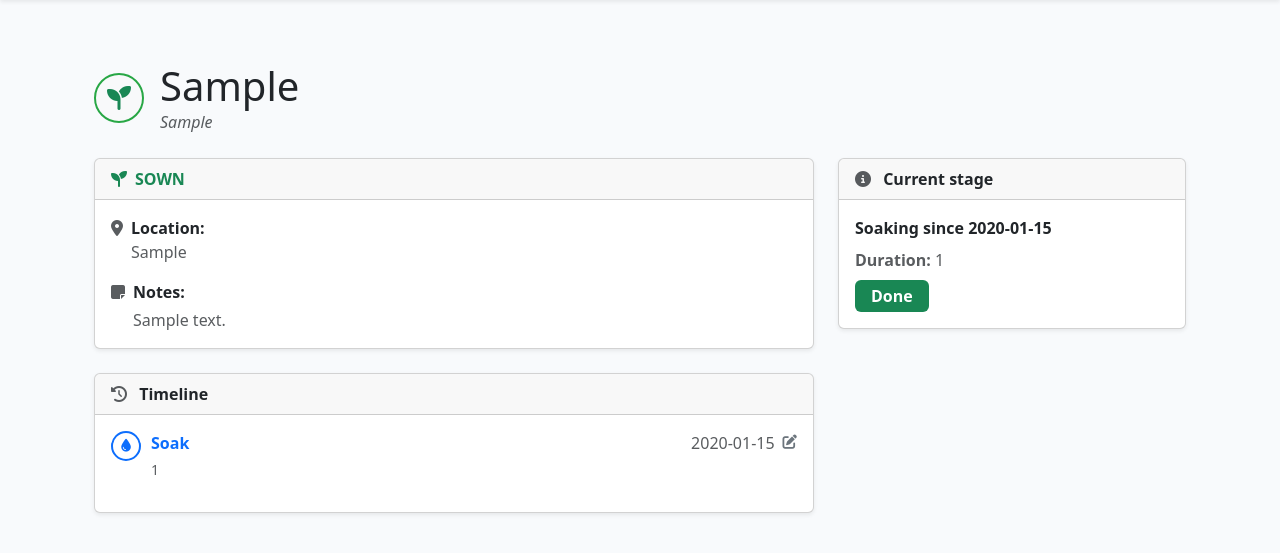
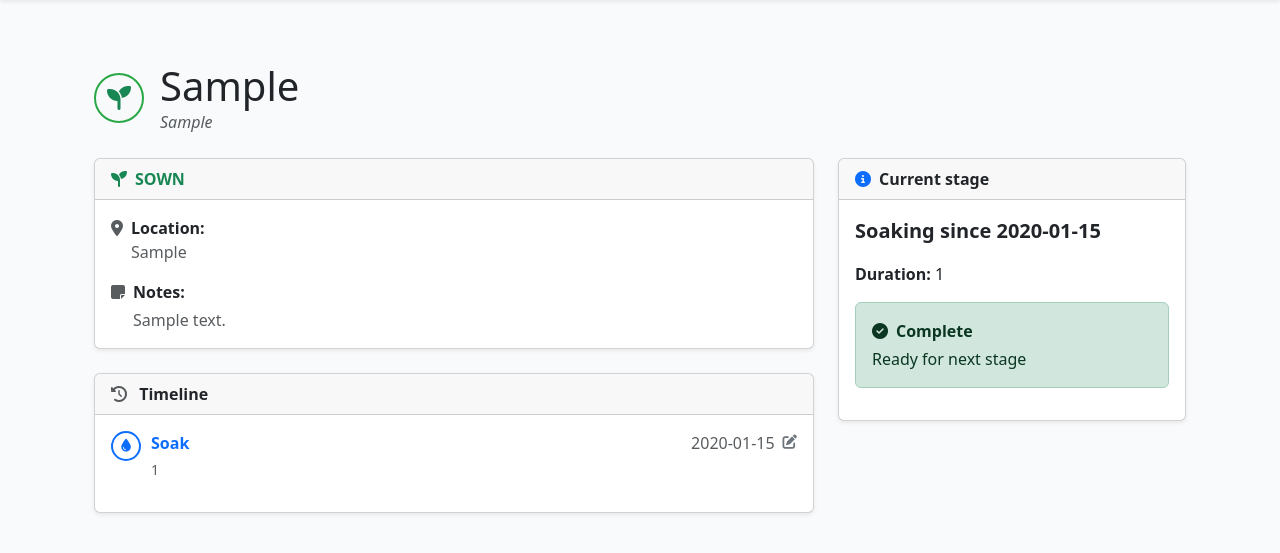
Before and after one commit to simfr24/Plantlog, a Flask app: page /p/1 in a window 1280 px wide. Shown: the part 66-619 px from the top of the page. Run offline with Flask 3, Linux system fonts and the light colour scheme; data comes from the database, SQL or seed files in the repository; tables that the repository leaves empty hold one stand-in row (values such as "Sample post").

Commit message:
Improve current stage card display

```diff
--- a/templates/plant_partials/current_stage_card.html
+++ b/templates/plant_partials/current_stage_card.html
@@ -1,20 +1,17 @@
 {% if plant.current %}
+  {% set action = plant.current.action %}
+
+  {% if action == 'sow' and 'range' in plant.current %}
     <div class="card shadow-sm mb-4">
-  <div class="card-header">
-    <i class="fas fa-circle-info me-2 text-muted"></i>
+      <div class="card-header d-flex align-items-center">
+        <i class="fas fa-circle-info me-2 text-primary"></i>
         <span class="fw-semibold">{{ t['Current stage'] if 'Current stage' in t else 'Current stage' }}</span>
       </div>
       <div class="card-body">
-    {% set action = plant.current.action %}
-    {% if action == 'custom' and plant.current.custom_label %}
-      {% set label_text = t['{event} on'].replace('{event}', plant.current.custom_label) if '{event} on' in t else plant.current.custom_label ~ ' on' %}
-      <div class="fw-bold">{{ label_text }} {{ plant.current.start }}</div>
-    {% else %}
-      {% set label = human_names[action] if action in human_names else action %}
-      <div class="fw-bold">{{ t[label] if label in t else label }} {{ plant.current.start }}</div>
-    {% endif %}
+        {% set label_key = human_names[action] if action in human_names else action %}
+        <div class="fw-bold fs-5 mb-3">{{ t[label_key] if label_key in t else label_key }} {{ plant.current.start }}</div>
+
         <div class="mt-2">
-    {% if plant.current.action == 'sow' and 'range' in plant.current %}
           {% set min_val, current_unit, max_val, max_unit = plant.current.range %}
           {% set min_days = duration_to_days(min_val, current_unit) %}
           {% set max_days = duration_to_days(max_val, max_unit) %}
@@ -22,59 +19,95 @@
           {% set max_date = plant.current.start | dateadd(days=max_days) %}
           {% set now_date = today %}
           {% set days_left = (max_date - now_date).days %}
+          {% set days_until_window = (min_date - now_date).days %}
           {% set days_passed = (now_date - min_date).days %}
           {% set total_window = (max_date - min_date).days %}
           {% set progress = (days_passed / total_window * 100)|round|int %}
           {% set progress = 100 if progress > 100 else (0 if progress < 0 else progress) %}
-      {% set gradient_class = "bg-success" if progress < 33 else "bg-warning" if progress < 66 else "bg-danger" %}
-      <div class="mb-2 text-muted" style="font-size:1rem;">
+
+          <div class="mb-3 fs-6">
             <strong>{{ t['Expected sprout time'] }}:</strong>
             {{ min_val }} {{ t[current_unit] }} – {{ max_val }} {{ t[max_unit] }}
           </div>
-      <div>
-        <div class="progress" style="height:8px;">
-          <div class="progress-bar {{ gradient_class }}" style="width:{{ progress }}%;"></div>
+
+          {% if now_date > max_date %}
+            <!-- Overdue -->
+            <div class="alert alert-danger">
+              <div class="d-flex align-items-center">
+                <i class="fas fa-exclamation-triangle me-2"></i>
+                <span class="fw-semibold">{{ t['Overdue'] if 'Overdue' in t else 'Overdue' }}</span>
               </div>
-        <div class="d-flex justify-content-between mt-2 small align-items-center">
-          {% if now_date > max_date %}
-            <span class="badge bg-danger px-3 py-2 fs-6">{{ t['Overdue'] if 'Overdue' in t else 'Overdue' }}</span>
+              <div class="mt-1">{{ t['Sprouting window has passed'] if 'Sprouting window has passed' in t else 'Sprouting window has passed' }}</div>
+            </div>
           {% elif now_date >= min_date %}
+            <!-- In sprouting window -->
+            <div class="progress mb-2" style="height:10px;">
+              <div class="progress-bar bg-success" style="width:{{ progress }}%;"></div>
+            </div>
+            <div class="d-flex justify-content-between align-items-center">
               <span class="text-success fw-semibold">{{ t['Any day now'] if 'Any day now' in t else 'Any day now' }}</span>
-            <span class="badge bg-success-subtle text-success px-3 py-2 fs-6">{{ days_left }} {{ t['days left'] }}</span>
+              <span class="badge bg-success px-3 py-2 fs-6">{{ days_left }} {{ t['days left'] }}</span>
+            </div>
           {% else %}
-            <span class="text-muted fw-semibold">{{ t['Not yet due'] if 'Not yet due' in t else 'Not yet due' }}</span>
-            <span class="badge bg-secondary px-3 py-2 fs-6">{{ days_left }} {{ t['days left'] }}</span>
+            <!-- Not yet in sprouting window -->
+            <div class="alert alert-primary">
+              <div class="d-flex align-items-center">
+                <i class="fas fa-clock me-2"></i>
+                <span class="fw-semibold">{{ t['Waiting period'] if 'Waiting period' in t else 'Waiting period' }}</span>
+              </div>
+              <div class="mt-1">
+                <span class="fw-semibold">{{ days_until_window }} {{ t['days until sprouting window begins'] if 'days until sprouting window begins' in t else 'days until sprouting window begins' }}</span>
+              </div>
+            </div>
           {% endif %}
         </div>
       </div>
-    {% elif plant.current.action in ['soak', 'strat'] and 'duration' in plant.current %}
+    </div>
+
+  {% elif action in ['soak', 'strat'] and 'duration' in plant.current %}
+    <div class="card shadow-sm mb-4">
+      <div class="card-header d-flex align-items-center">
+        <i class="fas fa-circle-info me-2 text-primary"></i>
+        <span class="fw-semibold">{{ t['Current stage'] if 'Current stage' in t else 'Current stage' }}</span>
+      </div>
+      <div class="card-body">
+        {% set label_key = human_names[action] if action in human_names else action %}
+        <div class="fw-bold fs-5 mb-3">{{ t[label_key] if label_key in t else label_key }} {{ plant.current.start }}</div>
+
+        <div class="mt-2">
           {% set val, unit = plant.current.duration %}
           {% set duration_days = duration_to_days(val, unit) %}
           {% set end_date = plant.current.start | dateadd(days=duration_days) %}
           {% set now_date = today %}
-      <div class="mb-2 text-muted">
+          {% set total_days = duration_days %}
+          {% set days_passed = (now_date - plant.current.start|todate).days %}
+          {% set progress = (days_passed / total_days * 100)|round|int %}
+          {% set progress = 100 if progress > 100 else (0 if progress < 0 else progress) %}
+
+          <div class="mb-3">
             <strong>{{ t['Duration'] }}:</strong> {{ val }} {{ t[unit] }}
           </div>
-      <div>
+
           {% if now_date >= end_date %}
-          <span class="badge bg-success px-3 py-2 fs-6">{{ t['Done'] }}</span>
+            <div class="alert alert-success">
+              <div class="d-flex align-items-center">
+                <i class="fas fa-check-circle me-2"></i>
+                <span class="fw-semibold">{{ t['Complete'] if 'Complete' in t else 'Complete' }}</span>
+              </div>
+              <div class="mt-1">{{ t['Ready for next stage'] if 'Ready for next stage' in t else 'Ready for next stage' }}</div>
+            </div>
           {% else %}
             {% set days_left = (end_date - now_date).days %}
-          <span class="badge bg-secondary px-3 py-2 fs-6">{{ days_left }} {{ t['days left'] }}</span>
-        {% endif %}
+            <div class="progress mb-2" style="height:10px;">
+              <div class="progress-bar bg-primary" style="width:{{ progress }}%;"></div>
             </div>
-    {% elif plant.current.action == 'measure' and 'size' in plant.current %}
-      {% set size_value = plant.current.size[0]|float %}
-      {% set size_display = size_value|int if size_value == size_value|int else size_value %}
-      {% set size_unit = plant.current.size[1] %}
-      <div class="mb-2 text-muted"><strong>{{ t['Size'] }}:</strong> {{ size_display }}{{ size_unit }}</div>
-    {% elif plant.current.action == 'sprout' %}
-      {% set sprouted_date = plant.current.start|todate %}
-      {% set now_date = today %}
-      {% set age_days = (now_date - sprouted_date).days %}
-      <div class="mb-2 text-muted"><strong>{{ t['Age'] }}:</strong> {{ age_days }} {{ t['days'] }}</div>
+            <div class="d-flex justify-content-between align-items-center">
+              <span class="fw-semibold">{{ t['In progress'] if 'In progress' in t else 'In progress' }}</span>
+              <span class="badge bg-primary px-3 py-2 fs-6">{{ days_left }} {{ t['days left'] }}</span>
+            </div>
           {% endif %}
         </div>
       </div>
     </div>
   {% endif %}
+{% endif %}
```
Also changed, not shown: translations/en.py (+7 -0 lines), translations/fr.py (+7 -0 lines), translations/ru.py (+7 -0 lines). Lines whose indentation alone changed are shown as unchanged.
